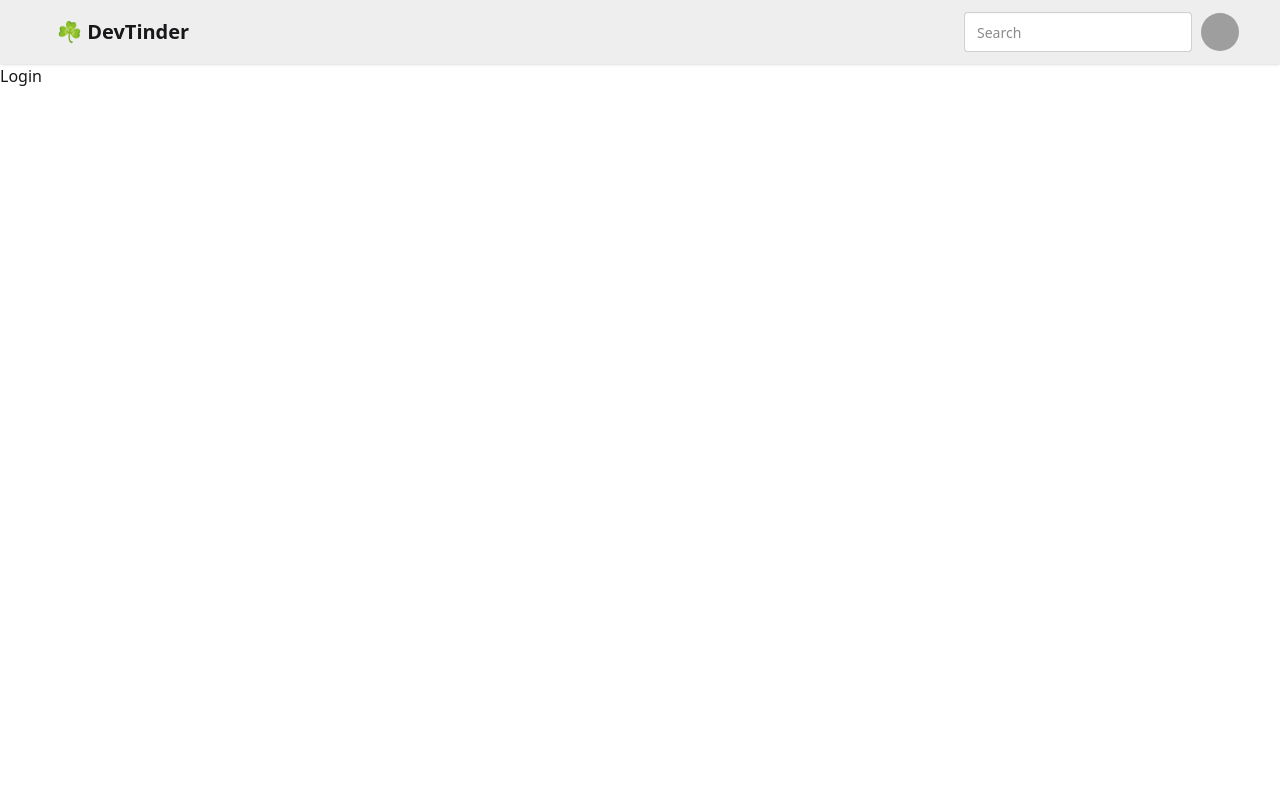
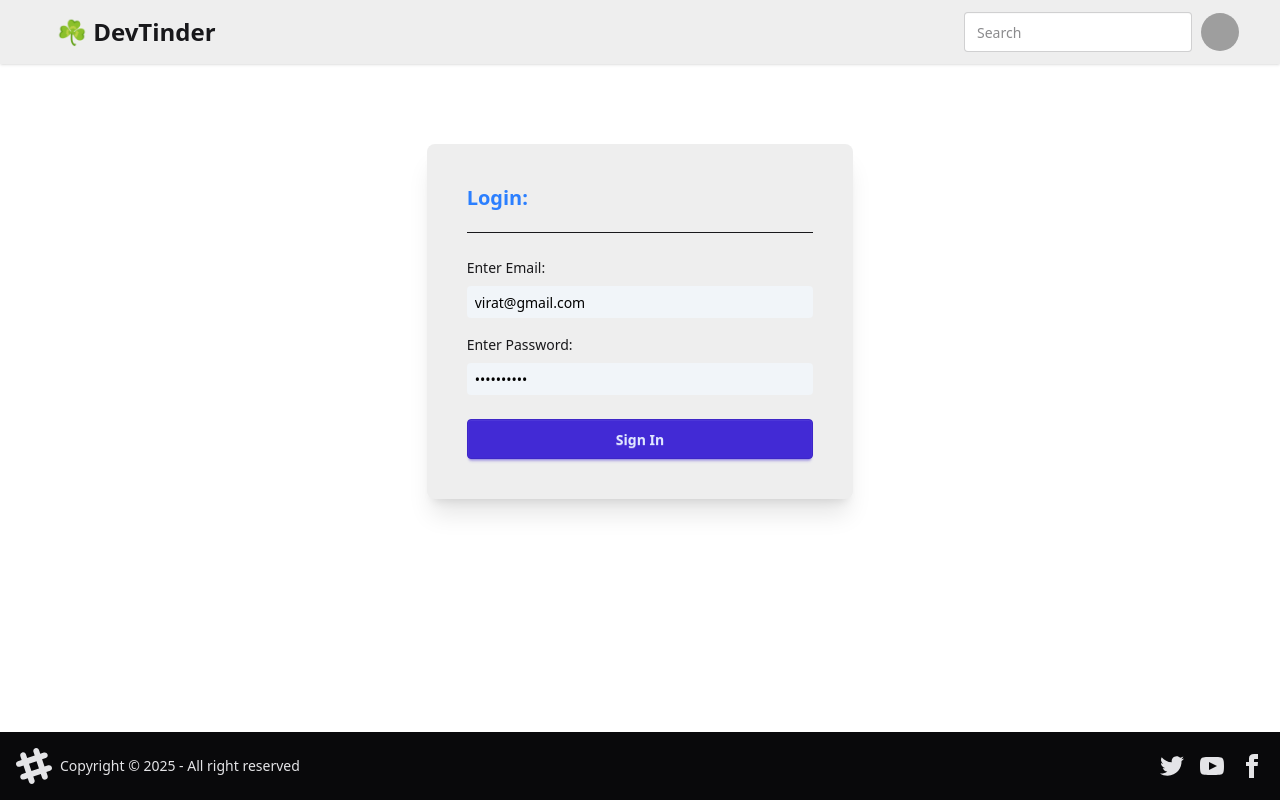
Before and after one commit to Bharath-Dubbaka/TinderProjectFE, a React (Vite) app: page /login in a window 1280 px wide. Built offline with nearby package versions, Linux system fonts and the light colour scheme; grey boxes are pictures that could not be loaded; the HTML template or start-up script is replaced by a standard one.

Commit message:
added Axios and LoginPostAPI along with LoginUIPage AND installed cors middleware to backend with configuration(origin and credentials true) and on FE added withCredentials:true inside axios post call to login api

```diff
--- a/package.json
+++ b/package.json
@@ -11,6 +11,7 @@
   },
   "dependencies": {
     "@tailwindcss/vite": "^4.1.7",
+    "axios": "^1.9.0",
     "react": "^19.1.0",
     "react-dom": "^19.1.0",
     "react-router-dom": "^7.6.0",
--- a/src/components/Body.jsx
+++ b/src/components/Body.jsx
@@ -1,13 +1,19 @@
 import React from "react";
 import Navbar from "./Navbar";
 import { Outlet } from "react-router-dom";
+import Footer from "./Footer";
 
 const Body = () => {
    return (
-      <>
+      <div
+      //    className="flex flex-col min-h-screen"
+      >
          <Navbar />
+         {/* <main className="flex-grow"> */}
          <Outlet />
-      </>
+         {/* </main> */}
+         <Footer />
+      </div>
    );
 };
 
--- /dev/null
+++ b/src/components/Footer.jsx
@@ -0,0 +1,59 @@
+import React from "react";
+
+const Footer = () => {
+   return (
+      <footer className="footer sm:footer-horizontal bg-neutral text-neutral-content items-center p-4 fixed bottom-0">
+         <aside className="grid-flow-col items-center">
+            <svg
+               width="36"
+               height="36"
+               viewBox="0 0 24 24"
+               xmlns="http://www.w3.org/2000/svg"
+               fillRule="evenodd"
+               clipRule="evenodd"
+               className="fill-current"
+            >
+               <path d="M22.672 15.226l-2.432.811.841 2.515c.33 1.019-.209 2.127-1.23 2.456-1.15.325-2.148-.321-2.463-1.226l-.84-2.518-5.013 1.677.84 2.517c.391 1.203-.434 2.542-1.831 2.542-.88 0-1.601-.564-1.86-1.314l-.842-2.516-2.431.809c-1.135.328-2.145-.317-2.463-1.229-.329-1.018.211-2.127 1.231-2.456l2.432-.809-1.621-4.823-2.432.808c-1.355.384-2.558-.59-2.558-1.839 0-.817.509-1.582 1.327-1.846l2.433-.809-.842-2.515c-.33-1.02.211-2.129 1.232-2.458 1.02-.329 2.13.209 2.461 1.229l.842 2.515 5.011-1.677-.839-2.517c-.403-1.238.484-2.553 1.843-2.553.819 0 1.585.509 1.85 1.326l.841 2.517 2.431-.81c1.02-.33 2.131.211 2.461 1.229.332 1.018-.21 2.126-1.23 2.456l-2.433.809 1.622 4.823 2.433-.809c1.242-.401 2.557.484 2.557 1.838 0 .819-.51 1.583-1.328 1.847m-8.992-6.428l-5.01 1.675 1.619 4.828 5.011-1.674-1.62-4.829z"></path>
+            </svg>
+            <p>Copyright © {new Date().getFullYear()} - All right reserved</p>
+         </aside>
+         <nav className="grid-flow-col gap-4 md:place-self-center md:justify-self-end">
+            <a>
+               <svg
+                  xmlns="http://www.w3.org/2000/svg"
+                  width="24"
+                  height="24"
+                  viewBox="0 0 24 24"
+                  className="fill-current"
+               >
+                  <path d="M24 4.557c-.883.392-1.832.656-2.828.775 1.017-.609 1.798-1.574 2.165-2.724-.951.564-2.005.974-3.127 1.195-.897-.957-2.178-1.555-3.594-1.555-3.179 0-5.515 2.966-4.797 6.045-4.091-.205-7.719-2.165-10.148-5.144-1.29 2.213-.669 5.108 1.523 6.574-.806-.026-1.566-.247-2.229-.616-.054 2.281 1.581 4.415 3.949 4.89-.693.188-1.452.232-2.224.084.626 1.956 2.444 3.379 4.6 3.419-2.07 1.623-4.678 2.348-7.29 2.04 2.179 1.397 4.768 2.212 7.548 2.212 9.142 0 14.307-7.721 13.995-14.646.962-.695 1.797-1.562 2.457-2.549z"></path>
+               </svg>
+            </a>
+            <a>
+               <svg
+                  xmlns="http://www.w3.org/2000/svg"
+                  width="24"
+                  height="24"
+                  viewBox="0 0 24 24"
+                  className="fill-current"
+               >
+                  <path d="M19.615 3.184c-3.604-.246-11.631-.245-15.23 0-3.897.266-4.356 2.62-4.385 8.816.029 6.185.484 8.549 4.385 8.816 3.6.245 11.626.246 15.23 0 3.897-.266 4.356-2.62 4.385-8.816-.029-6.185-.484-8.549-4.385-8.816zm-10.615 12.816v-8l8 3.993-8 4.007z"></path>
+               </svg>
+            </a>
+            <a>
+               <svg
+                  xmlns="http://www.w3.org/2000/svg"
+                  width="24"
+                  height="24"
+                  viewBox="0 0 24 24"
+                  className="fill-current"
+               >
+                  <path d="M9 8h-3v4h3v12h5v-12h3.642l.358-4h-4v-1.667c0-.955.192-1.333 1.115-1.333h2.885v-5h-3.808c-3.596 0-5.192 1.583-5.192 4.615v3.385z"></path>
+               </svg>
+            </a>
+         </nav>
+      </footer>
+   );
+};
+
+export default Footer;
--- a/src/components/Login.jsx
+++ b/src/components/Login.jsx
@@ -1,9 +1,76 @@
-import React from 'react'
+import React, { useState } from "react";
+import axios from "axios";
 
 const Login = () => {
-  return (
-    <div>Login</div>
-  )
-}
+   const [emailID, setEmailID] = useState("virat@gmail.com");
+   const [password, setPassword] = useState("Q!w2e39548");
+   console.log(emailID, "emailID");
+   console.log(password, "password");
 
-export default Login
+   const handleLoginSubmit = async (e) => {
+      e.preventDefault();
+      console.log("handleLoginSubmit");
+      try {
+         const res = await axios.post(
+            "http://localhost:9999/login",
+            {
+               emailID,
+               password,
+            },
+            { withCredentials: true }
+         );
+         //  const response = await fetch("http://localhost:9999/login");
+         //  const json = await response.json();
+         //  console.log(json.results, "json.results");
+      } catch (err) {
+         console.error("Error logging in:", err);
+      }
+   };
+   return (
+      <div className=" flex justify-center items-center mt-20">
+         <div className="card bg-base-300 w-1/3 shadow-xl  p-4">
+            <div className="card-body">
+               <h2 className="card-title mb-3 text-xl font-extrabold text-blue-500">
+                  Login:
+               </h2>
+               <hr />
+               <form onSubmit={handleLoginSubmit}>
+                  <div>
+                     <div className="flex flex-col mt-4">
+                        <label htmlFor="email" className="text-md">
+                           Enter Email:
+                        </label>
+                        <input
+                           type="email"
+                           name="email"
+                           id="email"
+                           className="bg-slate-100 mt-2 rounded-sm h-8  text-black p-2"
+                           value={emailID}
+                           onChange={(e) => setEmailID(e.target.value)}
+                        />
+                     </div>
+                     <div className="flex flex-col mt-4">
+                        <label htmlFor="email">Enter Password:</label>
+                        <input
+                           type="password"
+                           name="password"
+                           id="password"
+                           className="bg-slate-100 mt-2 rounded-sm  h-8 text-black p-2"
+                           value={password}
+                           onChange={(e) => setPassword(e.target.value)}
+                        />
+                     </div>
+                  </div>{" "}
+                  <div className="card-actions justify-center mt-6">
+                     <button type="submit" className="btn btn-primary  w-full">
+                        Sign In
+                     </button>
+                  </div>
+               </form>
+            </div>
+         </div>
+      </div>
+   );
+};
+
+export default Login;
--- a/src/components/Navbar.jsx
+++ b/src/components/Navbar.jsx
@@ -4,7 +4,7 @@
    return (
       <div className="navbar bg-base-300 shadow-sm px-10">
          <div className="flex-1">
-            <a className="btn btn-ghost text-xl">☘️ DevTinder</a>
+            <a className="btn btn-ghost text-2xl">☘️ DevTinder</a>
          </div>
          <div className="flex gap-2">
             <input
--- a/src/components/Profile.jsx
+++ b/src/components/Profile.jsx
@@ -1,9 +1,11 @@
-import React from 'react'
+import React from "react";
 
 const Profile = () => {
-  return (
-    <div>Profile</div>
-  )
-}
+   return (
+      <div>
+         <div>Profile</div>
+      </div>
+   );
+};
 
-export default Profile
+export default Profile;
```
Also changed, not shown: 1 other file (tests, documents, lock files or other folders).
